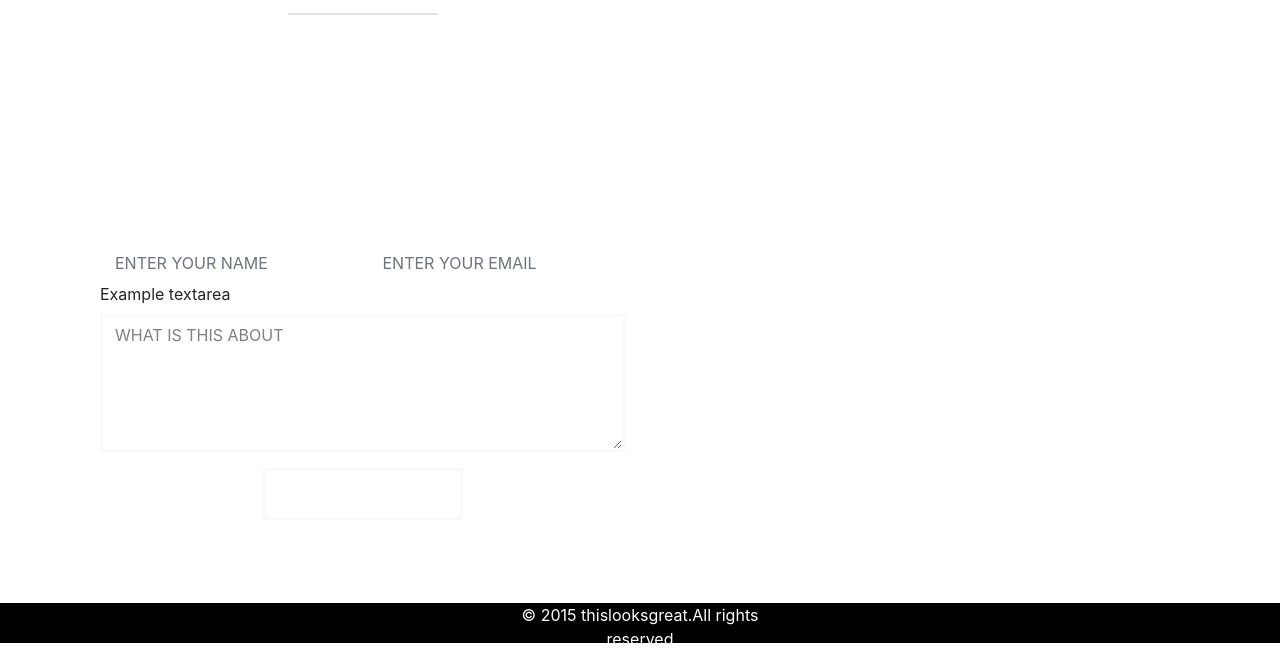
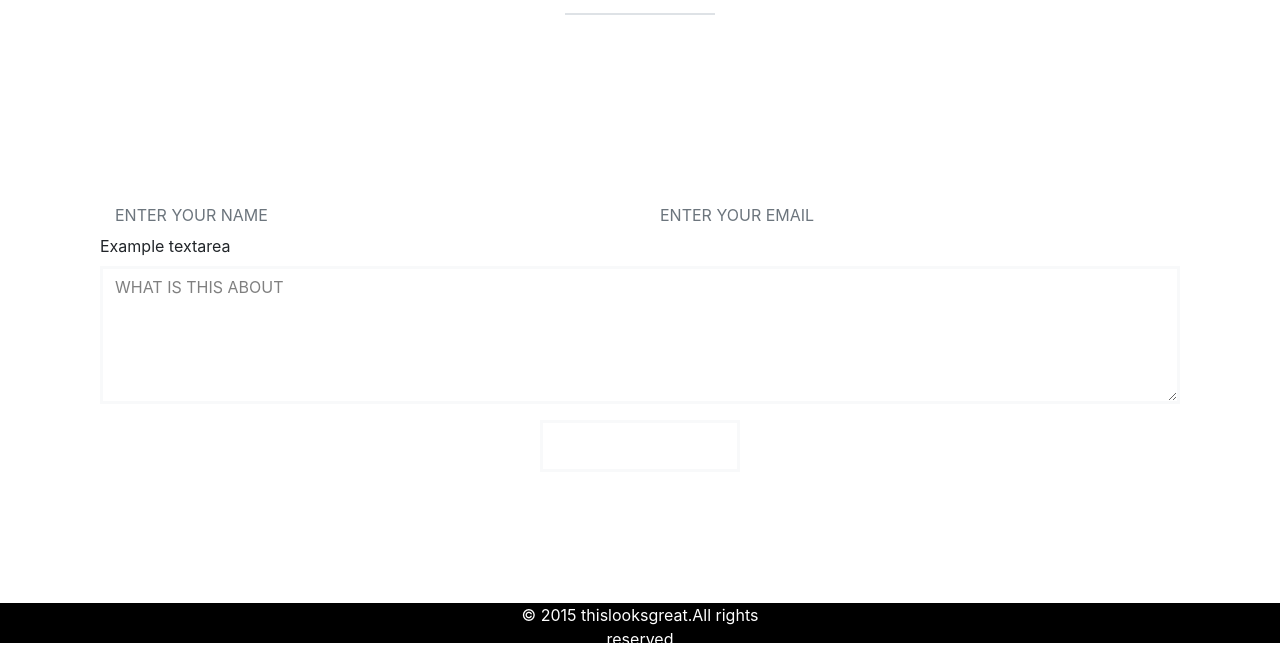
Before and after one commit to ankithagiyal/4thtask, a plain HTML site: page index.html in a window 1280 px wide. Shown: the part 2597-3248 px from the top of the page. Drawn offline with nearby package versions, Linux system fonts and the light colour scheme; a web font is replaced by a local one.

Commit message:
Update index.html

```diff
--- a/index.html
+++ b/index.html
@@ -101,7 +101,7 @@
 
     <div class="row bg part4">
         <div class="container">
-            <div class="col-md-6" style="top:13%">
+            <div class="col-md-12" style="top:13%">
                 <p class="text-center " style="color:white;font-family: 'Cookie', cursive;font-size:60px;"> Get in touch with me</p>
                 <div class="border-top mx-auto" style="width:150px;border-width: 2px !important;">
 
```
